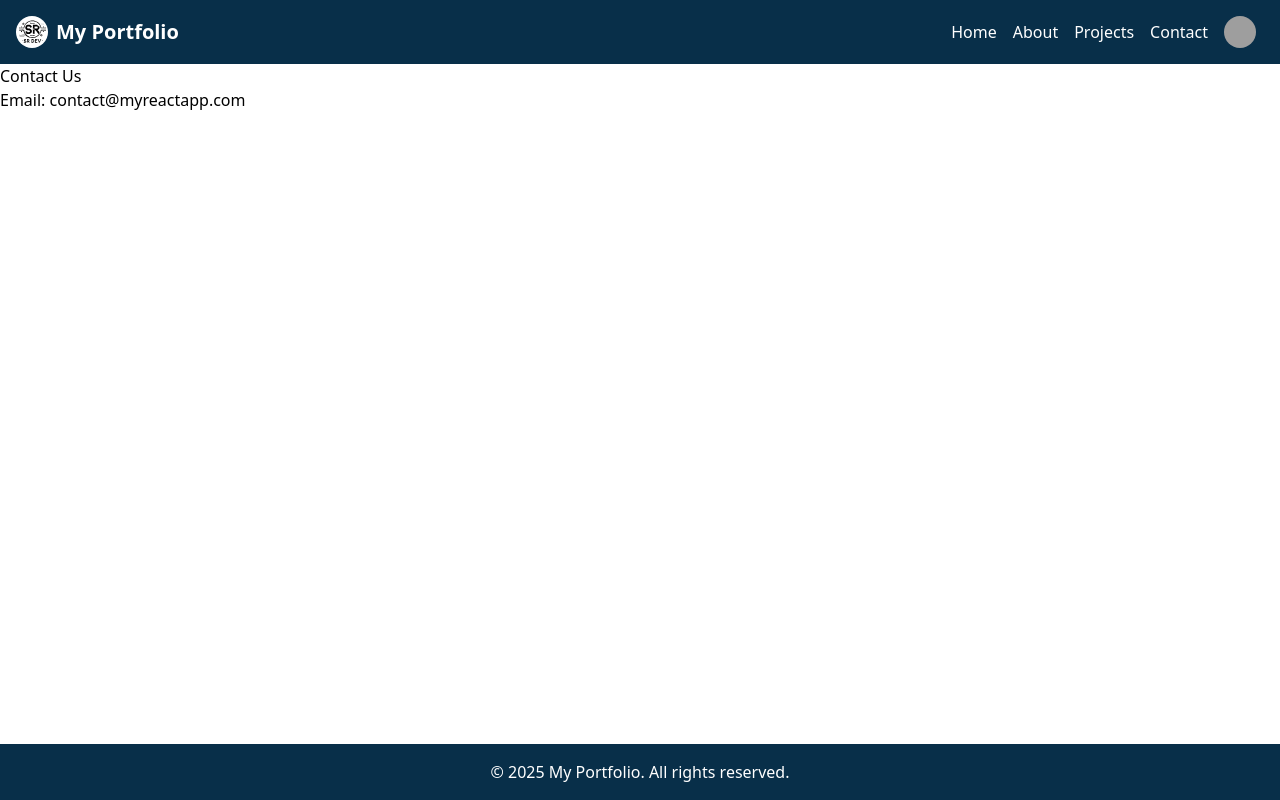
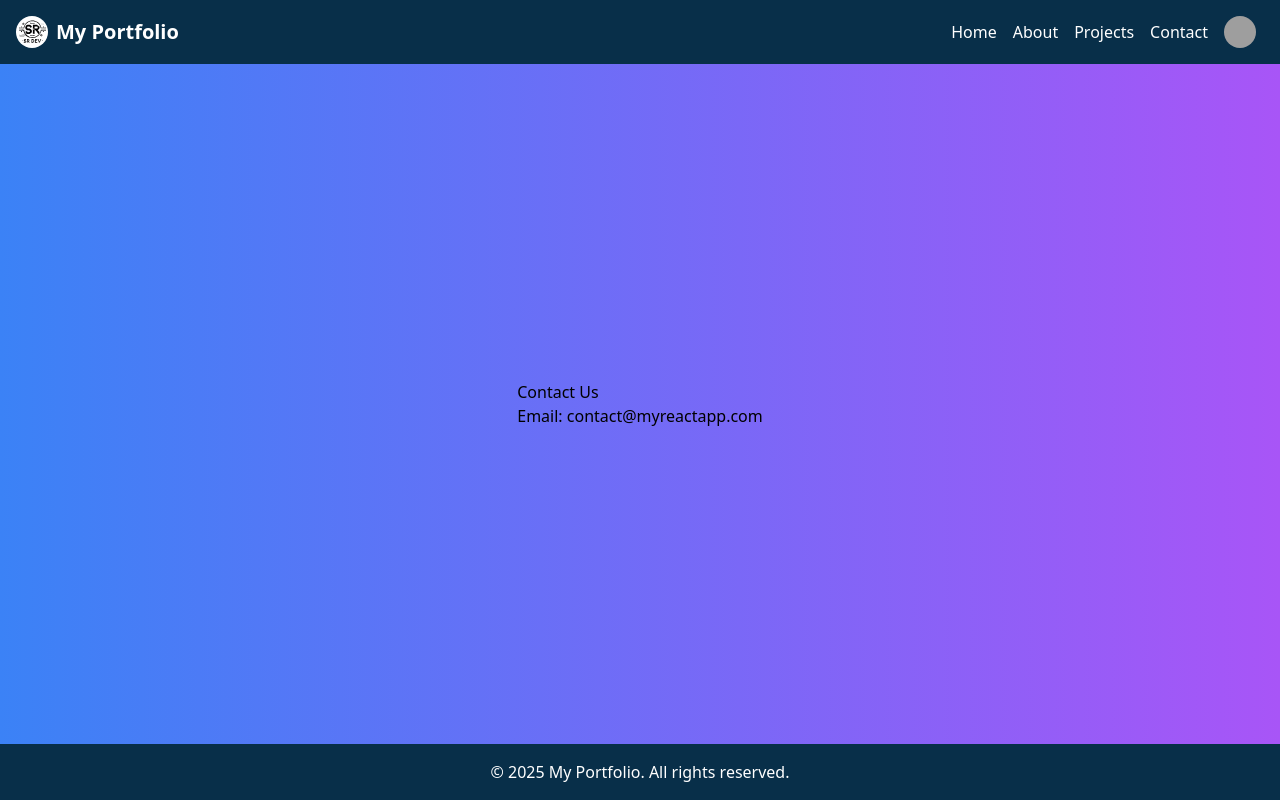
Before and after one commit to srseen/portfolio, a React (Vite) app: page /contact in a window 1280 px wide. Built offline with nearby package versions, Linux system fonts and the light colour scheme; grey boxes are pictures that could not be loaded.

Commit message:
Add funtion theme mode in children

```diff
--- a/src/Layouts/MainLayout.jsx
+++ b/src/Layouts/MainLayout.jsx
@@ -1,18 +1,31 @@
+import { useContext } from "react";
 import Navbar from "../Components/Navbar";
 import Footer from "../Components/Footer";
 import PropTypes from "prop-types";
+import ThemeContext from "../Contexts/ThemeContext";
 
 const MainLayout = ({ children }) => {
+  const { theme } = useContext(ThemeContext);
+
   return (
     <>
       <div className="flex flex-col h-screen">
         <Navbar />
-        <main className="flex-grow">{children}</main>
+        <main
+          className={`${
+            theme === "light"
+              ? "bg-gradient-to-r from-blue-100 to-purple-100"
+              : "bg-gradient-to-r from-blue-500 to-purple-500"
+          } flex-grow flex items-center justify-center`}
+        >
+          {children}
+        </main>
         <Footer />
       </div>
     </>
   );
 };
+
 MainLayout.propTypes = {
   children: PropTypes.node.isRequired,
 };
```
